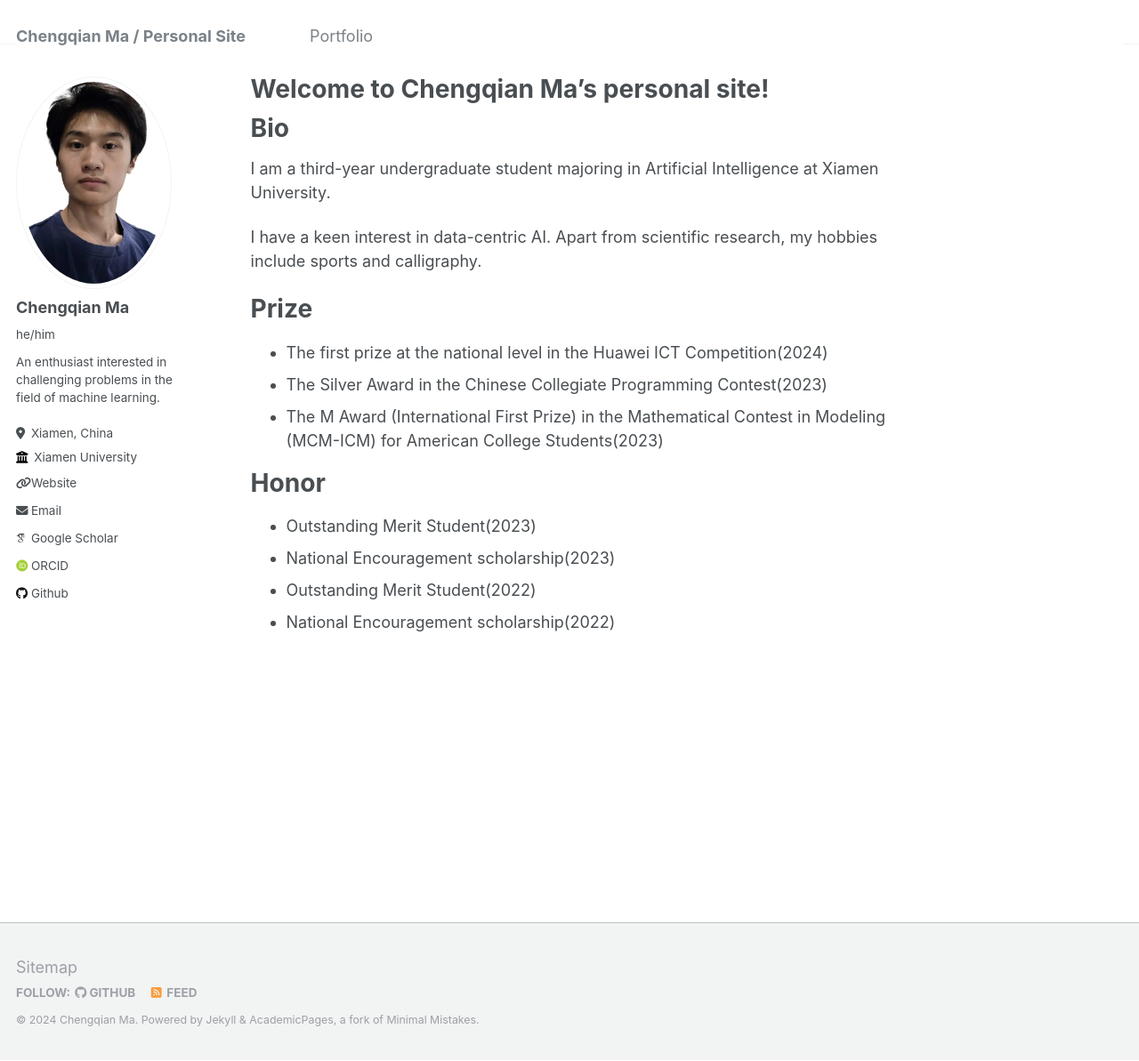
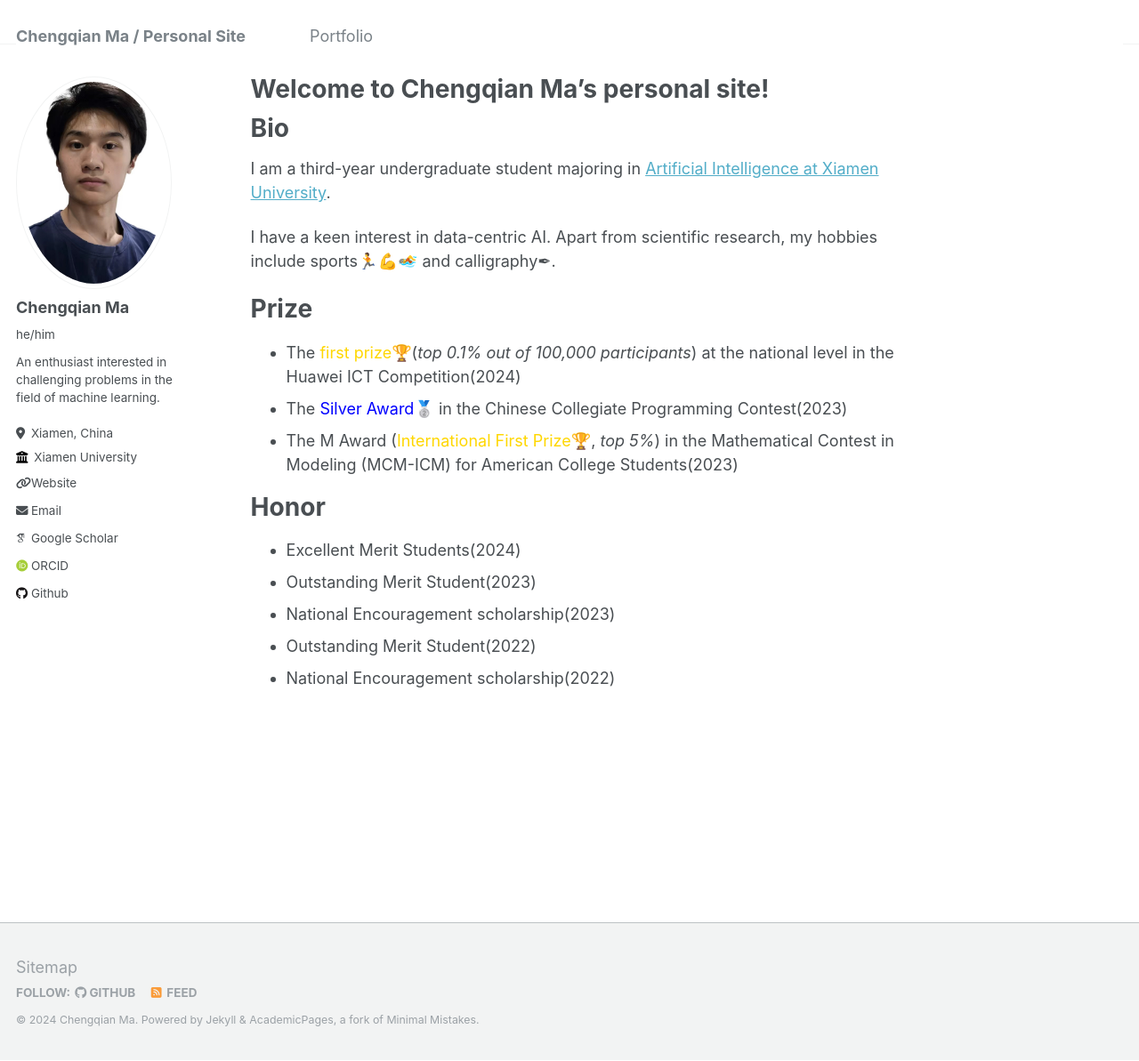
Before and after one commit to step-out/step-out.github.io, a Jekyll site: the page built from _pages/about.md, in a window 1280 px wide and 1193 px high. Shown: the whole window at 89% size. Built offline with Jekyll 4.4.1, drawn with Linux system fonts in a browser that asks for light colours; some web fonts are replaced.

Commit message:
hai hai hai

```diff
--- a/_pages/about.md
+++ b/_pages/about.md
@@ -10,18 +10,19 @@ redirect_from:
 
 # Bio
 
-I am a third-year undergraduate student majoring in Artificial Intelligence at Xiamen University.
+I am a third-year undergraduate student majoring in [Artificial Intelligence at Xiamen University](https://cogsci.xmu.edu.cn/).
 
-I have a keen interest in data-centric AI. Apart from scientific research, my hobbies include sports and calligraphy.
+I have a keen interest in data-centric AI. Apart from scientific research, my hobbies include sports🏃‍💪🏊‍ and calligraphy✒.
 
 # Prize
 
-- The first prize at the national level in the Huawei ICT Competition(2024)
-- The Silver Award in the Chinese Collegiate Programming Contest(2023)
-- The M Award (International First Prize) in the Mathematical Contest in Modeling (MCM-ICM) for American College Students(2023)
+- The <span style="color: gold;">first prize</span>🏆(*top* *0.1%* *out* *of* *100,000* *participants*) at the national level in the Huawei ICT Competition(2024)
+- The <span style="color: blue;">Silver Award</span>🥈 in the Chinese Collegiate Programming Contest(2023)
+- The M Award (<span style="color: gold;">International First Prize</span>🏆, *top* *5%*) in the Mathematical Contest in Modeling (MCM-ICM) for American College Students(2023)
 
 # Honor
 
+- Excellent Merit Students(2024)
 - Outstanding Merit Student(2023)
 - National Encouragement scholarship(2023)
 - Outstanding Merit Student(2022)
```
